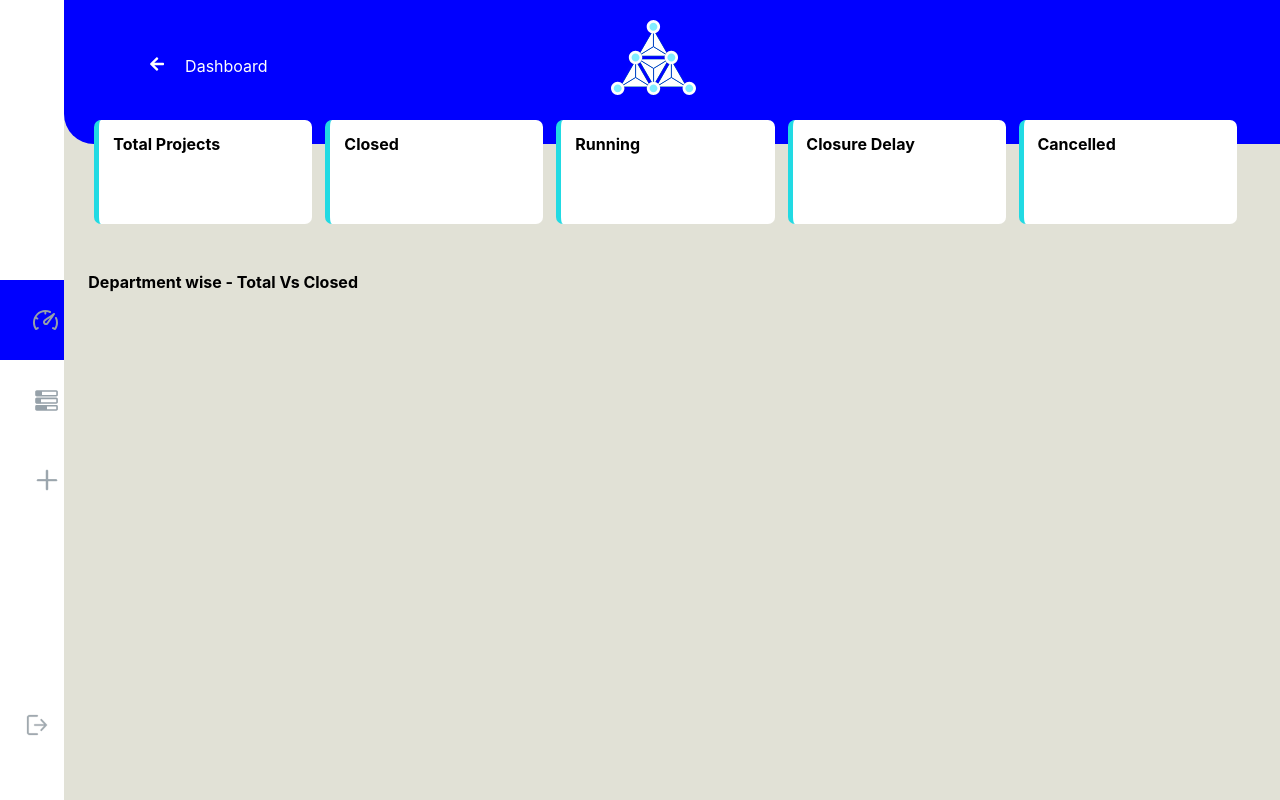
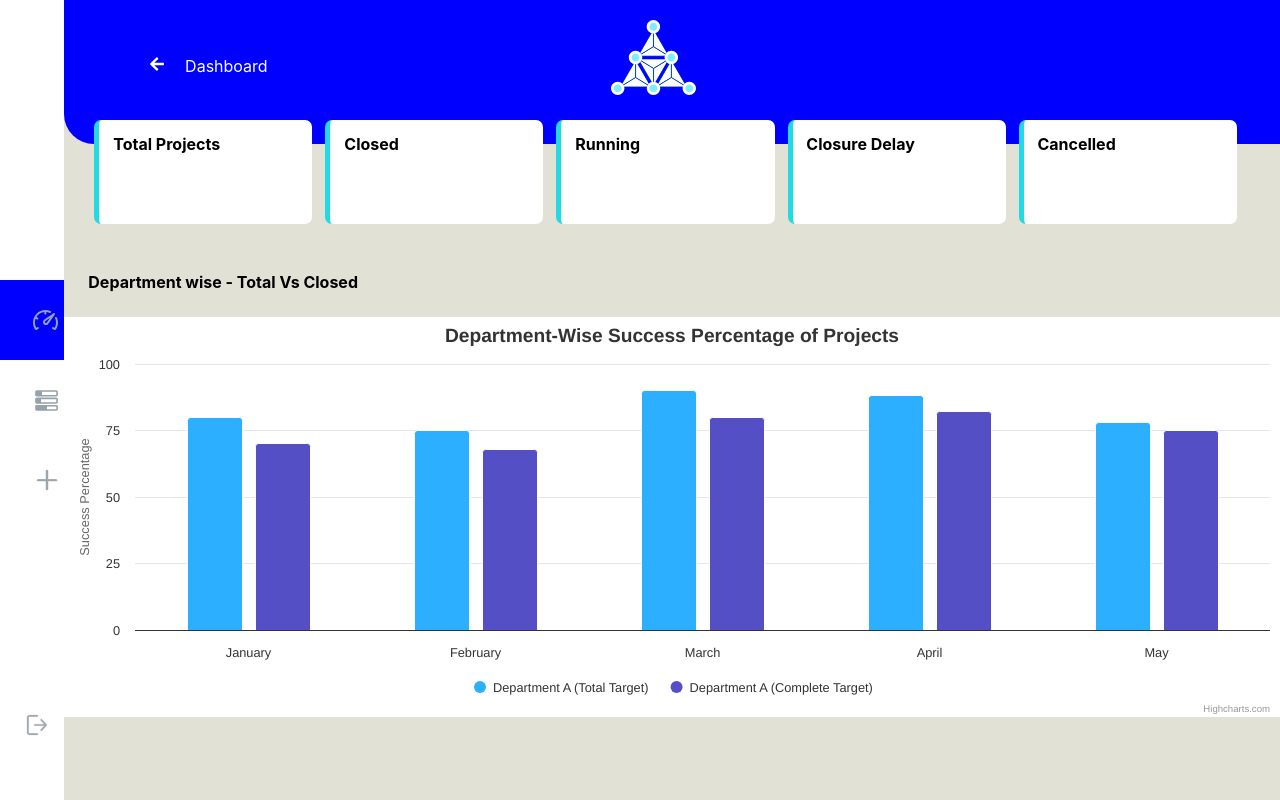
Before and after one commit to labbucode/dashboard, a React (Create React App) app: page /dashboard/graph in a window 1280 px wide. Built offline with nearby package versions, Linux system fonts and the light colour scheme; no server answers.

Commit message:
chart added

```diff
--- a/package.json
+++ b/package.json
@@ -9,12 +9,14 @@
     "@testing-library/user-event": "^13.5.0",
     "@truffle/hdwallet-provider": "^2.1.15",
     "axios": "^1.5.1",
+    "chart.js": "^4.4.0",
     "fa-icon-list": "^1.0.0",
     "font-awesome": "^4.7.0",
     "highcharts": "^11.1.0",
     "highcharts-react-official": "^3.2.1",
     "react": "^18.2.0",
     "react-bootstrap": "^2.9.0",
+    "react-chartjs-2": "^5.2.0",
     "react-dom": "^18.2.0",
     "react-icons": "^4.11.0",
     "react-router-dom": "^6.16.0",
--- a/src/component/GraphPage.js
+++ b/src/component/GraphPage.js
@@ -4,7 +4,40 @@ import axios from 'axios'
 import Highcharts from 'highcharts';
 import HighchartsReact from 'highcharts-react-official';
 
+
+
+
 export default function GraphImage() {
+
+  const options = {
+    chart: {
+      type: 'column',
+    },
+    title: {
+      text: 'Department-Wise Success Percentage of Projects',
+    },
+    xAxis: {
+      categories: ['January', 'February', 'March', 'April', 'May'],
+    },
+    yAxis: {
+      title: {
+        text: 'Success Percentage',
+      },
+      min: 0,
+      max: 100,
+    },
+    series: [
+      {
+        name: 'Department A (Total Target)',
+        data: [80, 75, 90, 88, 78],
+      },
+      {
+        name: 'Department A (Complete Target)',
+        data: [70, 68, 80, 82, 75],
+      },
+      // Add series for other departments in a similar format
+    ],
+  };
 
   const [stats,setStats] = useState({});
 
@@ -40,7 +73,7 @@ export default function GraphImage() {
     <div>
         <h4>Department wise - Total Vs Closed</h4>
         <div className="chart-container">
-
+        <HighchartsReact highcharts={Highcharts} options={options} />
     </div>
     </div>
     </>
```
Also changed, not shown: 1 other file (tests, documents, lock files or other folders).
